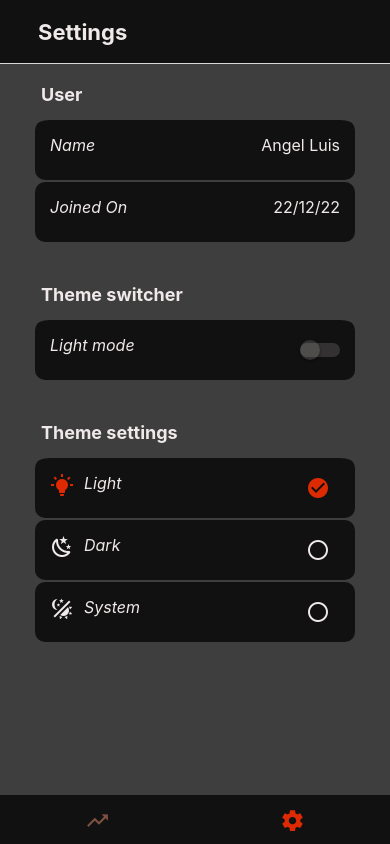
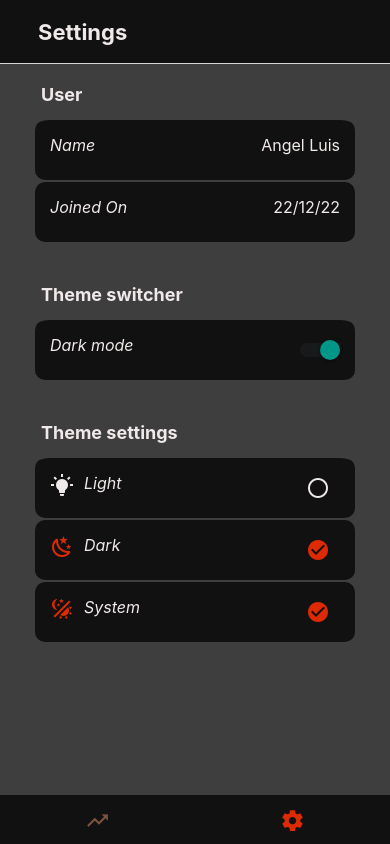
Before and after one commit to Angel-cuba/Login_Authentication_React-Native, a React Native app: screen /Settings in a window 390 px wide. Built offline with nearby package versions, Linux system fonts and the light colour scheme.

Commit message:
Change theme with dynamic button

```diff
--- a/screens/Settings/Settings.js
+++ b/screens/Settings/Settings.js
@@ -10,11 +10,14 @@ import { useContext } from 'react';
 import { ThemeContext } from '../../context/ThemeContext';
 
 export default function Settings() {
-  const { themeApp } = useContext(ThemeContext);
+  const { themeApp, updateTheme } = useContext(ThemeContext);
   let activeColors = defaultTheme[themeApp.mode];
 
-  const [isEnabled, setIsEnabled] = useState(false);
-  const toggleSwitch = () => setIsEnabled((previousState) => !previousState);
+  const [isEnabled, setIsEnabled] = useState(themeApp.mode === 'dark');
+  const toggleSwitch = () => {
+    setIsEnabled((previousState) => !previousState);
+    updateTheme();
+  };
 
   return (
     <MainContainer
```
